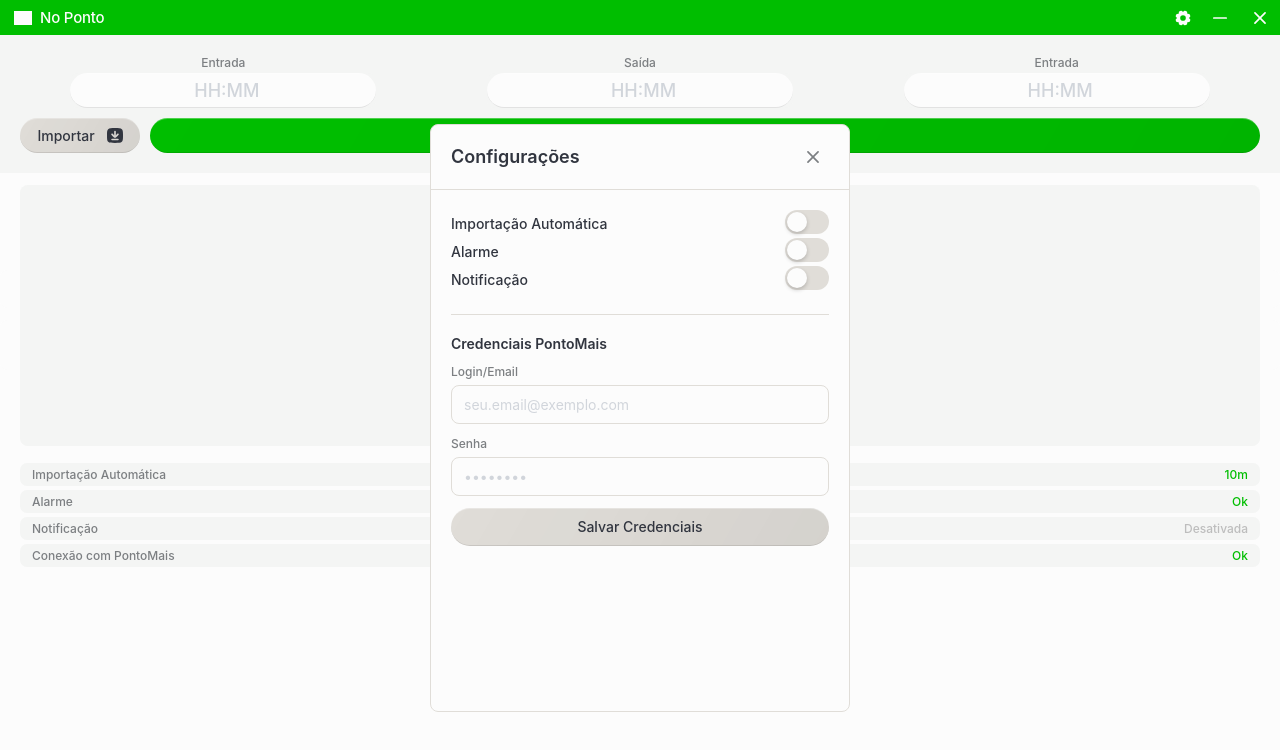
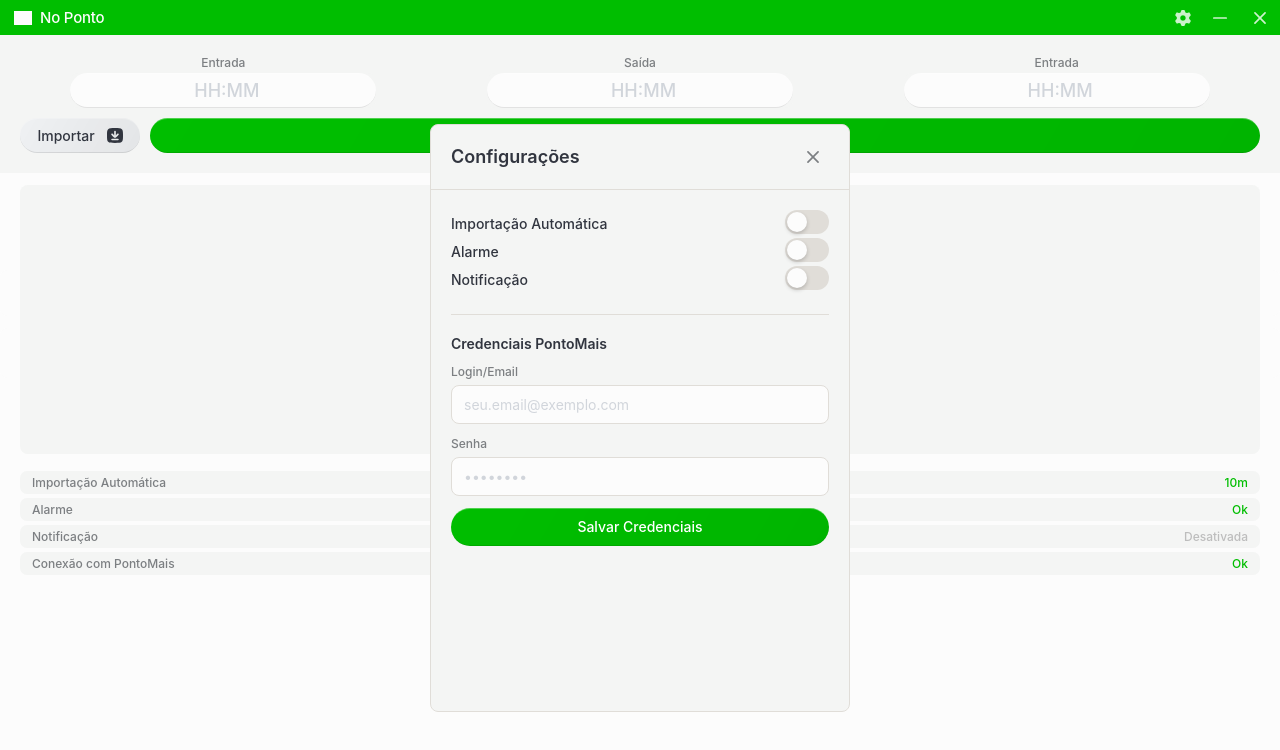
Before and after one commit to gabrielgriffo/noponto-controle-pontomais, an Angular app: page /home in a window 1280 px wide. Both pictures are taken after a click on the button 1182 px from the left and 17 px from the top of the page. Shown: the top 750 px of the page. Built offline with nearby package versions, Linux system fonts and the light colour scheme; grey boxes are pictures that could not be loaded; a web font is replaced by a local one.

Commit message:
refactor: centraliza estilos de botões e adiciona comentários no HTML

```diff
--- a/src/app/pages/home/home.css
+++ b/src/app/pages/home/home.css
@@ -40,11 +40,12 @@
   height: 100%;
   padding: 0;
   -webkit-app-region: no-drag;
-  color: var(--bg-white);
+  color: rgba(255, 255, 255, 0.8);
 }
 
 .icon-button:hover {
   background-color: rgba(0, 0, 0, 0.06);
+  color: var(--bg-white);
 }
 
 .close:hover {
@@ -216,30 +217,7 @@ input:focus {
 }
 
 .btn-secondary {
-  background-color: var(--border-gray);
-  color: var(--text-dark);
   max-width: 120px;
-}
-
-.btn-secondary:hover {
-  filter: brightness(0.95);
-}
-
-.btn-secondary:active {
-  filter: brightness(0.9);
-}
-
-.btn-primary {
-  background-color: var(--primary-green);
-  color: white;
-}
-
-.btn-primary:hover {
-  filter: brightness(0.9);
-}
-
-.btn-primary:active {
-  filter: brightness(0.85);
 }
 
 /* Metrics Container */
@@ -281,6 +259,7 @@ input:focus {
   justify-content: center;
   align-items: center;
   width: 100%;
+  /* text-shadow: 1px 0px 2px rgba(255, 0, 119, 0.2), -1px 0px 2px rgba(0, 255, 55, 0.2); */
 }
 
 .metric-card {
@@ -339,6 +318,7 @@ input:focus {
   font-size: 12px;
   font-weight: 500;
   color: var(--gray-medium);
+  margin-bottom: 8px;
 }
 
 .progress-percentage {
--- a/src/app/pages/settings-modal/settings-modal.css
+++ b/src/app/pages/settings-modal/settings-modal.css
@@ -25,7 +25,7 @@
 
 /* Modal Container */
 .modal-container {
-  background-color: var(--bg-white);
+  background-color: var(--bg-light);
   border-radius: 8px;
   max-width: 420px;
   max-height: 588px;
@@ -75,7 +75,7 @@
 }
 
 .close-button:hover {
-  background-color: var(--bg-light);
+  background-color: rgba(0, 0, 0, 0.06);
 }
 
 /* Body */
@@ -167,29 +167,6 @@
   height: 38px;
 }
 
-.btn-secondary {
-  background-color: var(--border-gray);
-  color: var(--text-dark);
+.btn-secondary{
   margin-top: 8px;
 }
-
-.btn-secondary:hover {
-  filter: brightness(0.95);
-}
-
-.btn-secondary:active {
-  filter: brightness(0.9);
-}
-
-.btn-primary {
-  background-color: var(--primary-green);
-  color: white;
-}
-
-.btn-primary:hover {
-  filter: brightness(0.9);
-}
-
-.btn-primary:active {
-  filter: brightness(0.85);
-}
--- a/src/app/pages/settings-modal/settings-modal.html
+++ b/src/app/pages/settings-modal/settings-modal.html
@@ -82,7 +82,7 @@
           />
         </div>
 
-        <button class="btn-secondary" (click)="onSaveCredentials()">
+        <button class="btn-primary" (click)="onSaveCredentials()">
           Salvar Credenciais
         </button>
       </div>
--- a/src/styles.css
+++ b/src/styles.css
@@ -9,6 +9,7 @@
   --warning-yellow: #fcd34d;
   --warning-yellow-light: #ffe693;
   --border-gray: #e0ddd8;
+  --border-gray-light: #eff1f3;
   --button-red: #e81123;
   --opt-disabled: #bdbdbd;
   --text-dark: #31353F;
@@ -34,12 +35,12 @@
 }
 
 .icon-settings {
-  width: 18px;
-  height: 18px;
+  width: 16px;
+  height: 16px;
   background-color: currentColor;
-  mask: url('/assets/icons/gear-fill.svg') no-repeat center;
+  mask: url('/assets/icons/gear.svg') no-repeat center;
   mask-size: contain;
-  -webkit-mask: url('/assets/icons/gear-fill.svg') no-repeat center;
+  -webkit-mask: url('/assets/icons/gear.svg') no-repeat center;
   -webkit-mask-size: contain;
 }
 
@@ -160,3 +161,29 @@ button{
   border-top: 1px solid transparent;
   border-bottom: 1px solid transparent;
 }
+
+.btn-primary {
+  background-color: var(--primary-green);
+  color: white;
+}
+
+.btn-primary:hover {
+  filter: brightness(0.9);
+}
+
+.btn-primary:active {
+  filter: brightness(0.85);
+}
+
+.btn-secondary {
+  background-color: var(--border-gray-light);
+  color: var(--text-dark);
+}
+
+.btn-secondary:hover {
+  filter: brightness(0.95);
+}
+
+.btn-secondary:active {
+  filter: brightness(0.9);
+}
```
Also changed, not shown: src/app/pages/home/home.html (+31 -1 lines), src/assets/icons/gear-fill.svg (deleted), src/assets/icons/gear.svg (added).
